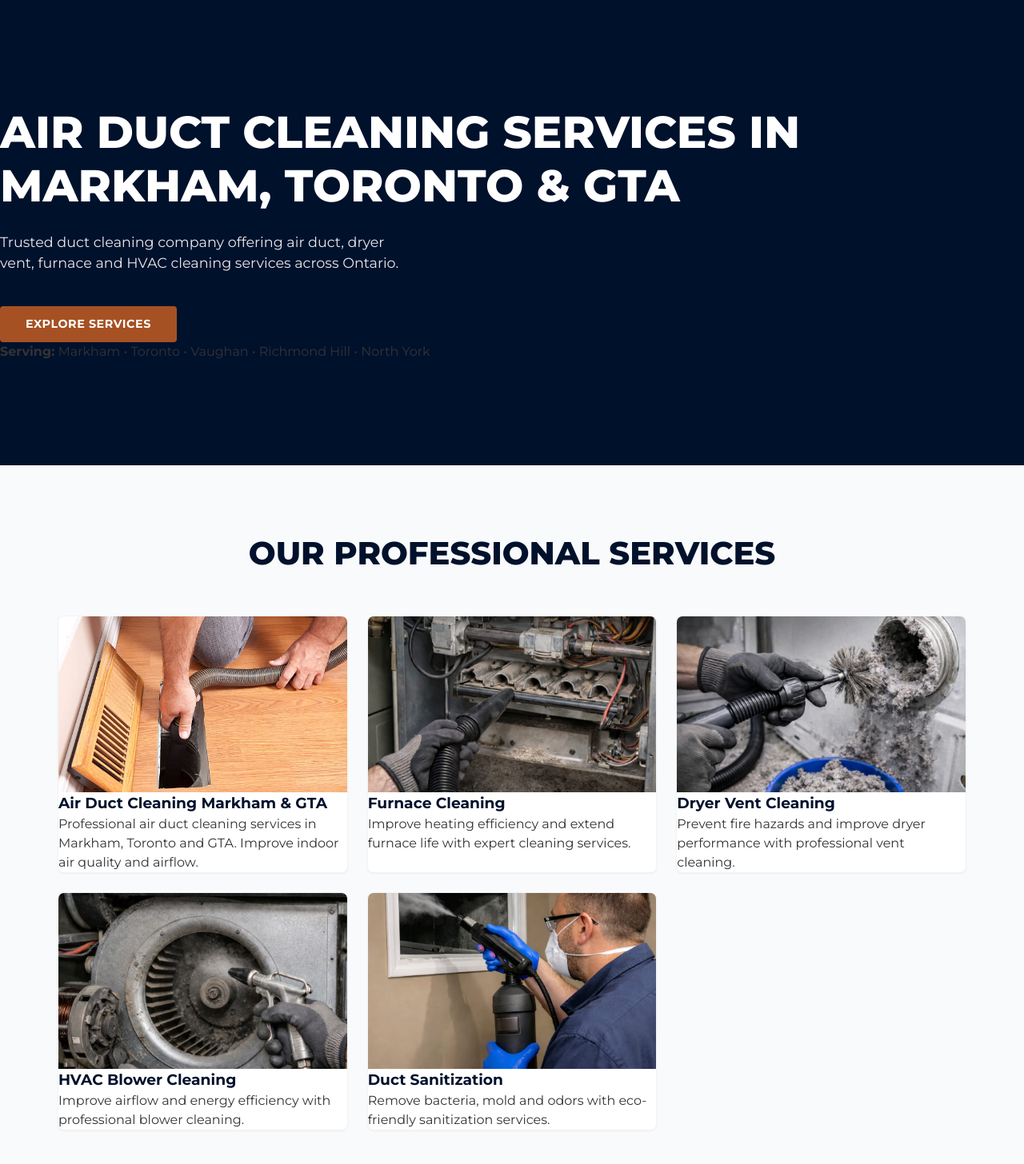
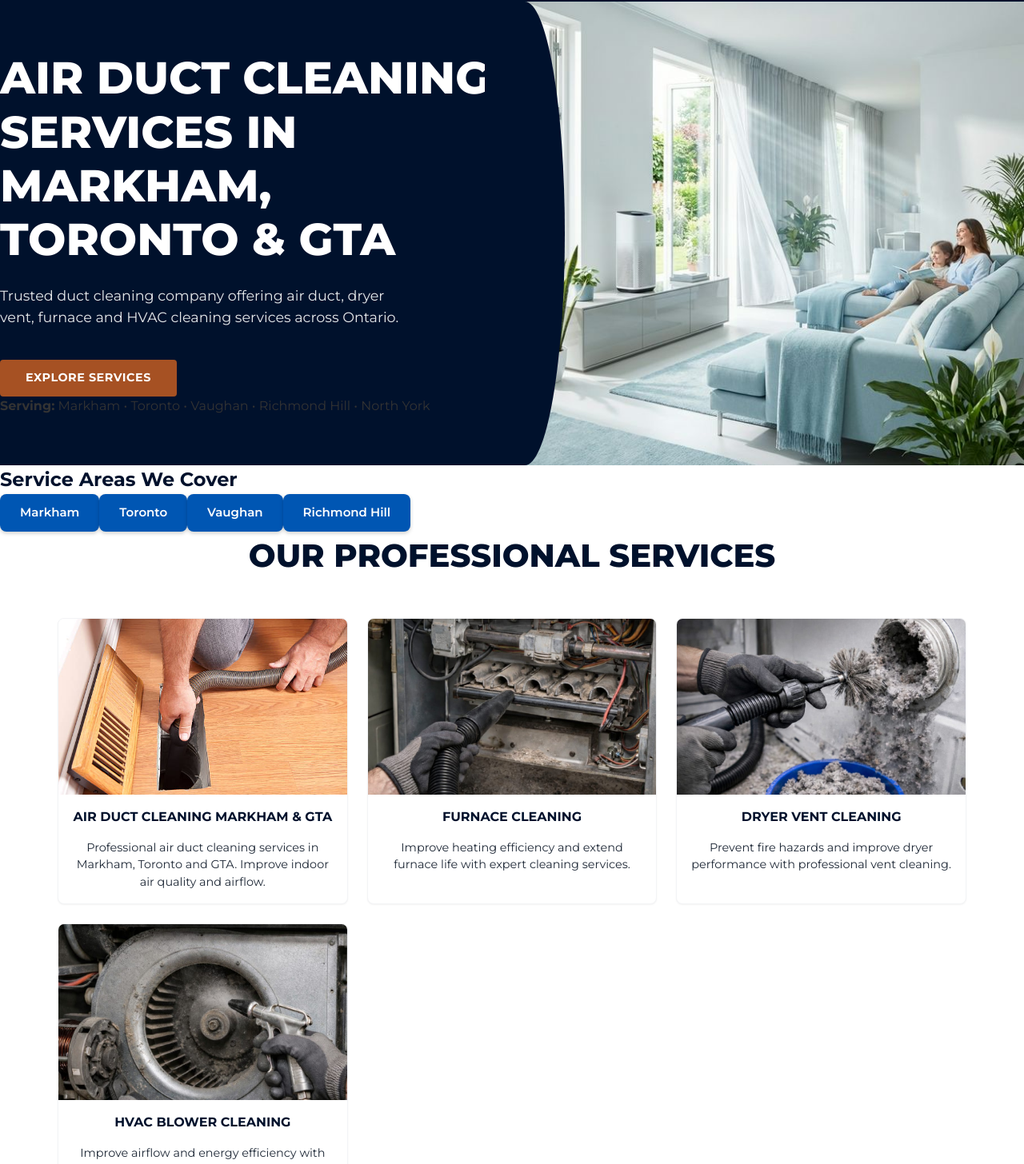
Before and after one commit to josph8487-prog/duct-Canada-original, a Next.js app: page / in a window 1280 px wide. Shown: the part 108-1564 px from the top of the page at 80% size. Built offline with nearby package versions, Linux system fonts and the light colour scheme.

Commit message:
Update page.tsx

```diff
--- a/src/app/page.tsx
+++ b/src/app/page.tsx
@@ -1,55 +1,9 @@
-                import Image from 'next/image';
-import Link from 'next/link';
-import styles from '@/styles/Home.module.css';
-
-// 1. DYNAMIC METADATA (Google Search ke liye)
-export const metadata = {
-  title: 'Best Air Duct Cleaning Markham, Toronto & GTA | Professional HVAC Services',
-  description: 'Top-rated air duct cleaning in Markham, Toronto, and GTA. We offer furnace cleaning, dryer vent cleaning, and HVAC sanitization. Book your professional cleaning today!',
-  alternates: {
-    canonical: 'https://yourwebsite.com',
-  },
-  openGraph: {
-    title: 'Air Duct Cleaning Services in Markham & GTA',
-    description: 'Improve your indoor air quality with our expert duct cleaning services.',
-    url: 'https://yourwebsite.com',
-    siteName: 'Your Business Name',
-    images: [{ url: '/images/services/air-duct-cleaning.jpg' }],
-    type: 'website',
-  },
-};
-
-// 2. FULL SCHEMA MARKUP (Local Business + Services)
-const jsonLd = {
-  "@context": "https://schema.org",
-  "@graph": [
-    {
-      "@type": "LocalBusiness",
-      "@id": "https://yourwebsite.com",
-      "name": "Your Business Name",
-      "url": "https://yourwebsite.com",
-      "telephone": "+1-XXX-XXX-XXXX",
-      "address": {
-        "@type": "PostalAddress",
-        "streetAddress": "Your Street Address",
-        "addressLocality": "Markham",
-        "addressRegion": "ON",
-        "postalCode": "L3P",
-        "addressCountry": "CA"
-      },
-      "areaServed": ["Markham", "Toronto", "Vaughan", "Richmond Hill", "North York", "GTA"],
-      "image": "https://yourwebsite.com"
-    },
-    {
-      "@type": "Service",
-      "serviceType": "Air Duct Cleaning",
-      "provider": { "@id": "https://yourwebsite.com" },
-      "areaServed": { "@type": "City", "name": "Markham" }
-    }
-  ]
-};
+import Image from "next/image";
+import Link from "next/link";
+import styles from "@/styles/Home.module.css";
 
 export default function Home() {
+
   const services = [
     {
       title: "Air Duct Cleaning Markham & GTA",
@@ -70,25 +24,31 @@ export default function Home() {
       title: "HVAC Blower Cleaning",
       text: "Improve airflow and energy efficiency with professional blower cleaning.",
       image: "/images/services/blower-fan-cleaning.jpg"
-    },
-    {
-      title: "Duct Sanitization",
-      text: "Remove bacteria, mold and odors with eco-friendly sanitization services.",
-      image: "/images/services/sanitization.jpg"
     }
   ];
 
+  const areaBtnStyle = {
+    padding: "12px 25px",
+    backgroundColor: "#0056b3",
+    color: "#fff",
+    borderRadius: "8px",
+    textDecoration: "none",
+    fontWeight: "600",
+    fontSize: "15px",
+    boxShadow: "0 2px 5px rgba(0,0,0,0.2)",
+    display: "inline-block"
+  };
+
   return (
-    <>
-      <script
-        type="application/ld+json"
-        dangerouslySetInnerHTML={{ __html: JSON.stringify(jsonLd) }}
-      />
+    <main>
 
-      <main>
       {/* HERO SECTION */}
       <section className={styles.hero}>
-  <div className={styles.heroContent}>
+        <div className={styles.heroContentWrapper}>
+
+          {/* LEFT */}
+          <div className={styles.heroLeft}>
+            <div>
               <h1 className={styles.heroTitle}>
                 Air Duct Cleaning Services in Markham, Toronto & GTA
               </h1>
@@ -105,45 +65,60 @@ export default function Home() {
                 <strong>Serving:</strong> Markham • Toronto • Vaughan • Richmond Hill • North York
               </div>
             </div>
+          </div>
+
+          {/* RIGHT IMAGE */}
+          <div className={styles.heroRight}></div>
+
+        </div>
       </section>
 
-        {/* SERVICES GRID */}
-        <section className={`section ${styles.servicesPreview}`}>
+      {/* SERVICE AREAS */}
+      <section className={styles.areaSection}>
+        <h2>Service Areas We Cover</h2>
+
+        <div className={styles.areaGrid}>
+          {["Markham", "Toronto", "Vaughan", "Richmond Hill"].map((city) => (
+            <Link
+              key={city}
+              href={`/location/${city.toLowerCase().replace(/\s+/g, "-")}`}
+              style={areaBtnStyle}
+            >
+              {city}
+            </Link>
+          ))}
+        </div>
+      </section>
+
+      {/* SERVICES */}
+      <section className={styles.servicesSection}>
         <div className="container">
+
           <h2 className="section-title">Our Professional Services</h2>
 
           <div className={styles.featureGrid}>
             {services.map((service, index) => (
               <article key={index} className={styles.featureCard}>
-                  <div style={{ position: 'relative', height: '220px' }}>
+
+                <div style={{ position: "relative", height: "220px" }}>
                   <Image
                     src={service.image}
-                      alt={`${service.title} in Markham and GTA`}
+                    alt={service.title}
                     fill
-                      sizes="(max-width: 768px) 100vw, 33vw"
-                      style={{ objectFit: 'cover' }}
+                    style={{ objectFit: "cover" }}
                   />
                 </div>
-                  <h3>{service.title}</h3>
-                  <p>{service.text}</p>
+
+                <h3 className={styles.featureTitle}>{service.title}</h3>
+                <p className={styles.featureText}>{service.text}</p>
+
               </article>
             ))}
           </div>
+
         </div>
       </section>
+
     </main>
-    </>
   );
 }
-
-const areaBtnStyle = {
-  padding: "12px 25px",
-  backgroundColor: "#0056b3",
-  color: "#fff",
-  borderRadius: "8px",
-  textDecoration: "none",
-  fontWeight: "600",
-  fontSize: "15px",
-  boxShadow: "0 2px 5px rgba(0,0,0,0.2)",
-  transition: "0.3s"
-};
```
Lines whose indentation alone changed are shown as unchanged.
